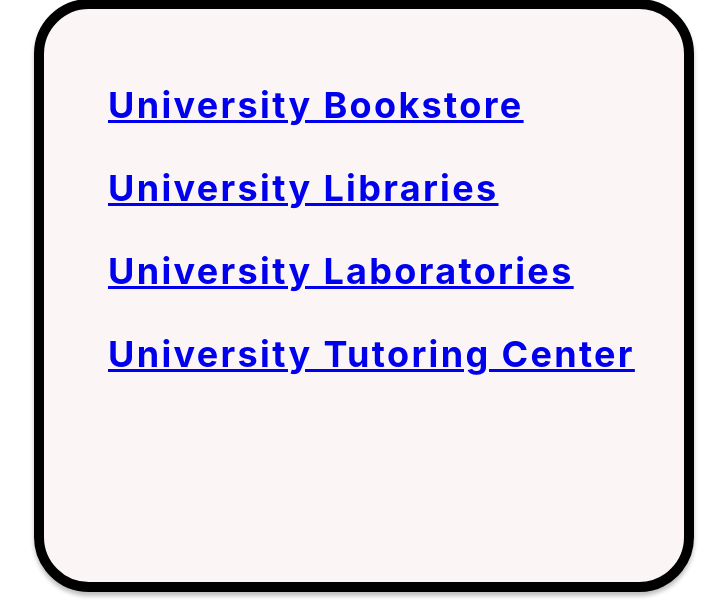
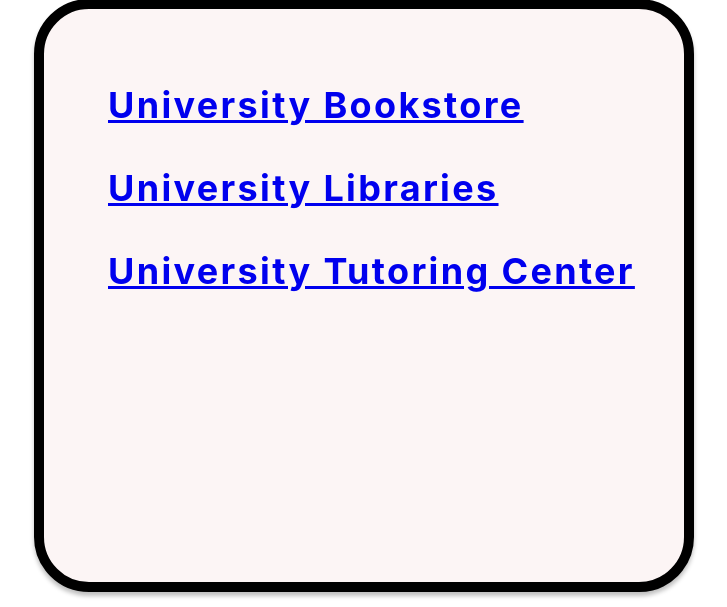
Before and after one commit to anniamatthews/swe-bison-advisor, a Flask app: template templates/student_location.html in a window 1280 px wide. Shown: the part 193-800 px from the top of the page, without its empty margins (353-1080 px from the left). Run offline with Flask 3, Linux system fonts and the light colour scheme; the template is opened without the code that fills it, so the values that code supplies are empty.

Commit message:
html cleanup

```diff
--- a/app.py
+++ b/app.py
@@ -76,11 +76,23 @@ def student_page():
         if option == 'action1':
             return render_template('add_classes.html')
         elif option =='action2':
-            return render_template('student_resource_location_a.html')
+            return render_template('student_location.html')
         elif option == 'action3':
             return render_template('self_service_resources.html')
 
     return render_template('student_page.html')
+
+
+# /university_bookstores_page
+@app.route('/university_bookstores_page', methods = ['POST', 'GET'])
+def bookstores():
+    return render_template('university_bookstores_page.html')
+
+
+
+
+
+
 
 @app.route('/advisor_page', methods = ['POST', 'GET'])
 def advisor_page():
@@ -106,7 +118,8 @@ def postskill():
 
 
         for i in range(len(names)):
-            new_entry_ref = db.child("names").push(data={
+            new_entry_ref = db.child("names").push(data={ # change 'names' to uuid generated token, to be different logins
+
                 'class_name': names[i],
                 'class_credits': credits[i],
                 'class_grade': grades[i]
@@ -147,10 +160,6 @@ def upload_file():
 
 
 
-
-
-
-
 def generate_unique_id():
     unique_id = str(uuid.uuid4())
     return unique_id
--- a/templates/student_location.html
+++ b/templates/student_location.html
@@ -1,9 +1,12 @@
 <html>
     <div style="width: 640px; height: 573px; left: 387px; top: 192px; position: absolute; background: #FCF5F5; box-shadow: 0px 4px 4px rgba(0, 0, 0, 0.25); border-radius: 55px; border: 10px black solid"></div>
-        <div style="width: 1024px; height: 179px; left: 222px; top: 26px; position: absolute; text-align: center; color: black; font-size: 50px; font-family: Inter; font-weight: 900; line-height: 60.76px; letter-spacing: 3.25px; word-wrap: break-word"><b><a href>University Student Locations</a></b><br/></div>
-        <div style="width: 545px; height: 119px; left: 461px; top: 276px; position: absolute; color: black; font-size: 36px; font-family: Inter; font-weight: 800; line-height: 44.65px; letter-spacing: 2.34px; word-wrap: break-word"><b><a href="university_bookstores_page.html">University Bookstore</a></b><br/></div>
-        <div style="width: 545px; height: 119px; left: 461px; top: 442px; position: absolute; color: black; font-size: 36px; font-family: Inter; font-weight: 800; line-height: 44.65px; letter-spacing: 2.34px; word-wrap: break-word"><b><a href="university_lab_directory.html">University Laboratories</a></b><br/></div>
-        <div style="width: 545px; height: 119px; left: 461px; top: 525px; position: absolute; color: black; font-size: 36px; font-family: Inter; font-weight: 800; line-height: 44.65px; letter-spacing: 2.34px; word-wrap: break-word"><b><a href="tutoring_center_page.html">University Tutoring Center</a></b><br/></div>
-        <div style="width: 545px; height: 119px; left: 461px; top: 359px; position: absolute; color: black; font-size: 36px; font-family: Inter; font-weight: 800; line-height: 44.65px; letter-spacing: 2.34px; word-wrap: break-word"><b><a href="https://founders.howard.edu/">University Libraries</a></b></div>
+        <div style="width: 1024px; height: 179px; left: 222px; top: 26px; position: absolute; text-align: center; color: black; font-size: 50px; font-family: Inter; font-weight: 900; line-height: 60.76px; letter-spacing: 3.25px; word-wrap: break-word">
+            <b><a href>University Student Locations</a></b><br/></div>
+        <div style="width: 545px; height: 119px; left: 461px; top: 276px; position: absolute; color: black; font-size: 36px; font-family: Inter; font-weight: 800; line-height: 44.65px; letter-spacing: 2.34px; word-wrap: break-word">
+            <b><a href="https://howard.bncollege.com/">University Bookstore</a></b><br/></div>
+        <div style="width: 545px; height: 119px; left: 461px; top: 442px; position: absolute; color: black; font-size: 36px; font-family: Inter; font-weight: 800; line-height: 44.65px; letter-spacing: 2.34px; word-wrap: break-word">
+            <b><a href="https://ous.howard.edu/academic-resources/ace-learning-support-services">University Tutoring Center</a></b><br/></div>
+        <div style="width: 545px; height: 119px; left: 461px; top: 359px; position: absolute; color: black; font-size: 36px; font-family: Inter; font-weight: 800; line-height: 44.65px; letter-spacing: 2.34px; word-wrap: break-word">
+            <b><a href="https://founders.howard.edu/">University Libraries</a></b></div>
     </div>
 </html>
```
Also changed, not shown: old-html-files/tutoring_center_page.html (renamed from templates/tutoring_center_page.html), old-html-files/tutors_portal_page.html (renamed from templates/tutors_portal_page.html), old-html-files/university_bookstores_page.html (renamed from templates/university_bookstores_page.html), old-html-files/university_lab_directory.html (renamed from templates/university_lab_directory.html), 1 other file.
